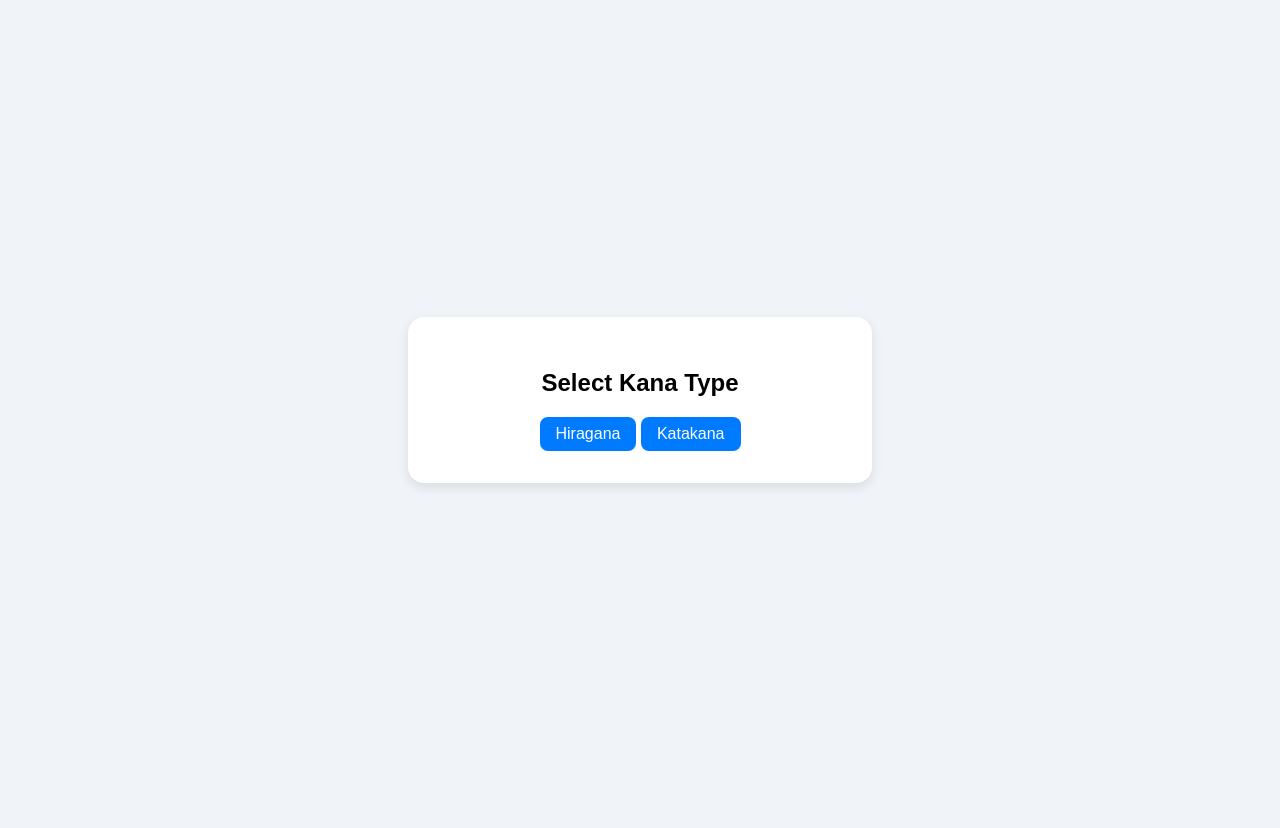
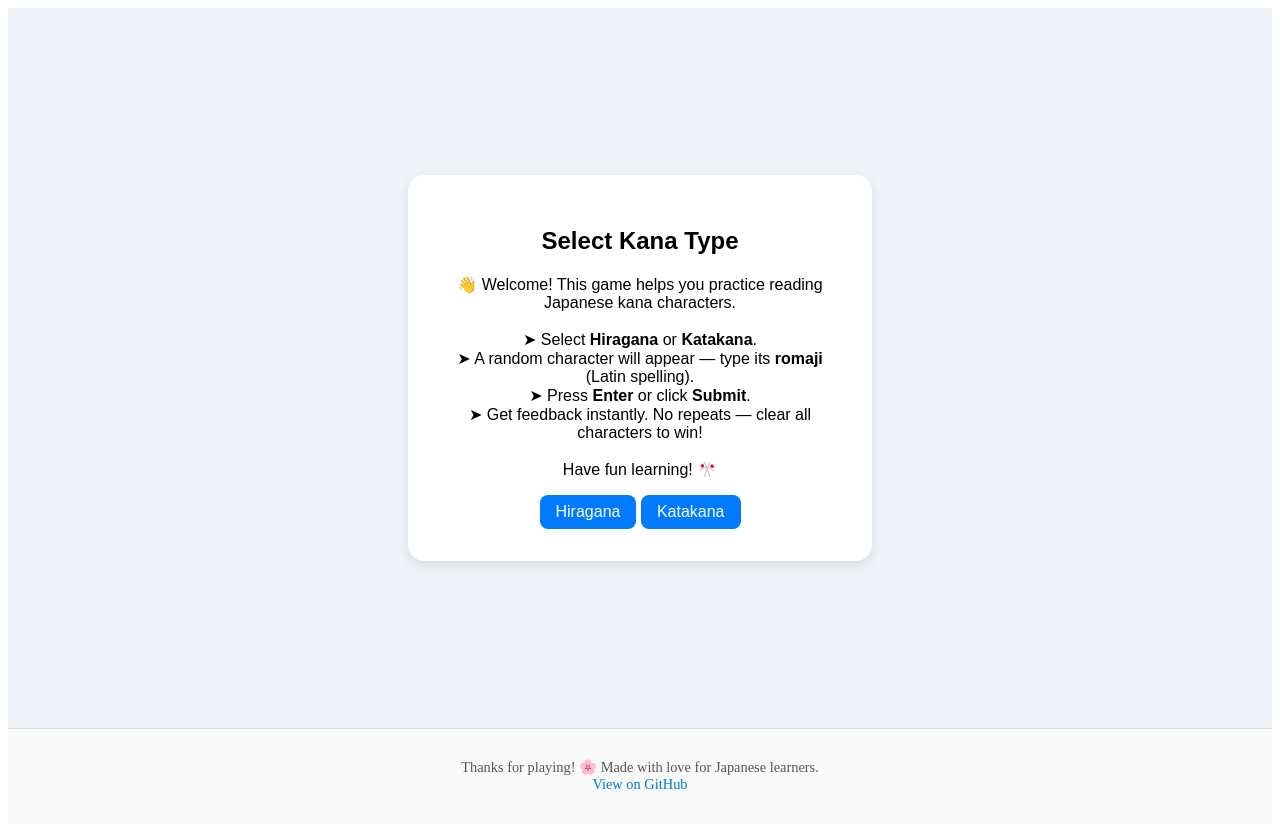
Before and after one commit to Dudu197/jp-learn, a plain HTML site: page index.html in a window 1280 px wide. Before the commit the page ends 800 px from the top, so only its background shows below. Drawn offline with Linux system fonts and the light colour scheme.

Commit message:
Adding instructions and a footer

```diff
--- a/index.html
+++ b/index.html
@@ -11,8 +11,17 @@
   </style>
 </head>
 <body>
+  <div class="content">
     <div class="container" id="home">
       <h2>Select Kana Type</h2>
+      <p class="instructions">
+        👋 Welcome! This game helps you practice reading Japanese kana characters.<br /><br />
+        ➤ Select <strong>Hiragana</strong> or <strong>Katakana</strong>.<br />
+        ➤ A random character will appear — type its <strong>romaji</strong> (Latin spelling).<br />
+        ➤ Press <strong>Enter</strong> or click <strong>Submit</strong>.<br />
+        ➤ Get feedback instantly. No repeats — clear all characters to win!<br /><br />
+        Have fun learning! 🎌
+      </p>
       <button onclick="startGame('hiragana')">Hiragana</button>
       <button onclick="startGame('katakana')">Katakana</button>
     </div>
@@ -32,7 +41,13 @@
       <p id="finalScore"></p>
       <button class="home" onclick="goHome()">Back to Home</button>
     </div>
+  </div>
 
-  <script type="" src="game.js"></script>
+  <footer class="footer">
+    <p>Thanks for playing! 🌸 Made with love for Japanese learners.<br />
+    <a href="https://github.com/Dudu197/jp-learn" target="_blank">View on GitHub</a></p>
+  </footer>
+
+  <script type="text/javascript" src="game.js"></script>
 </body>
 </html>
--- a/style.css
+++ b/style.css
@@ -1,10 +1,10 @@
-body {
+.content {
   font-family: Arial, sans-serif;
   background-color: #f0f4f8;
   display: flex;
   justify-content: center;
   align-items: center;
-  height: 100vh;
+  height: 90vh;
   margin: 0;
 }
 .container {
@@ -15,6 +15,7 @@ body {
   box-shadow: 0 4px 12px rgba(0, 0, 0, 0.1);
   max-width: 400px;
   width: 100%;
+  flex: 1;
 }
 .kana {
   font-size: 5rem;
@@ -50,3 +51,22 @@ button:hover {
   margin-top: 1rem;
   background-color: #6c757d;
 }
+
+/* Footer styling */
+.footer {
+  text-align: center;
+  padding: 1rem;
+  font-size: 0.9rem;
+  color: #555;
+  background-color: #f9f9f9;
+  border-top: 1px solid #ddd;
+}
+
+.footer a {
+  color: #007acc;
+  text-decoration: none;
+}
+
+.footer a:hover {
+  text-decoration: underline;
+}
```
Lines whose indentation alone changed are shown as unchanged.
